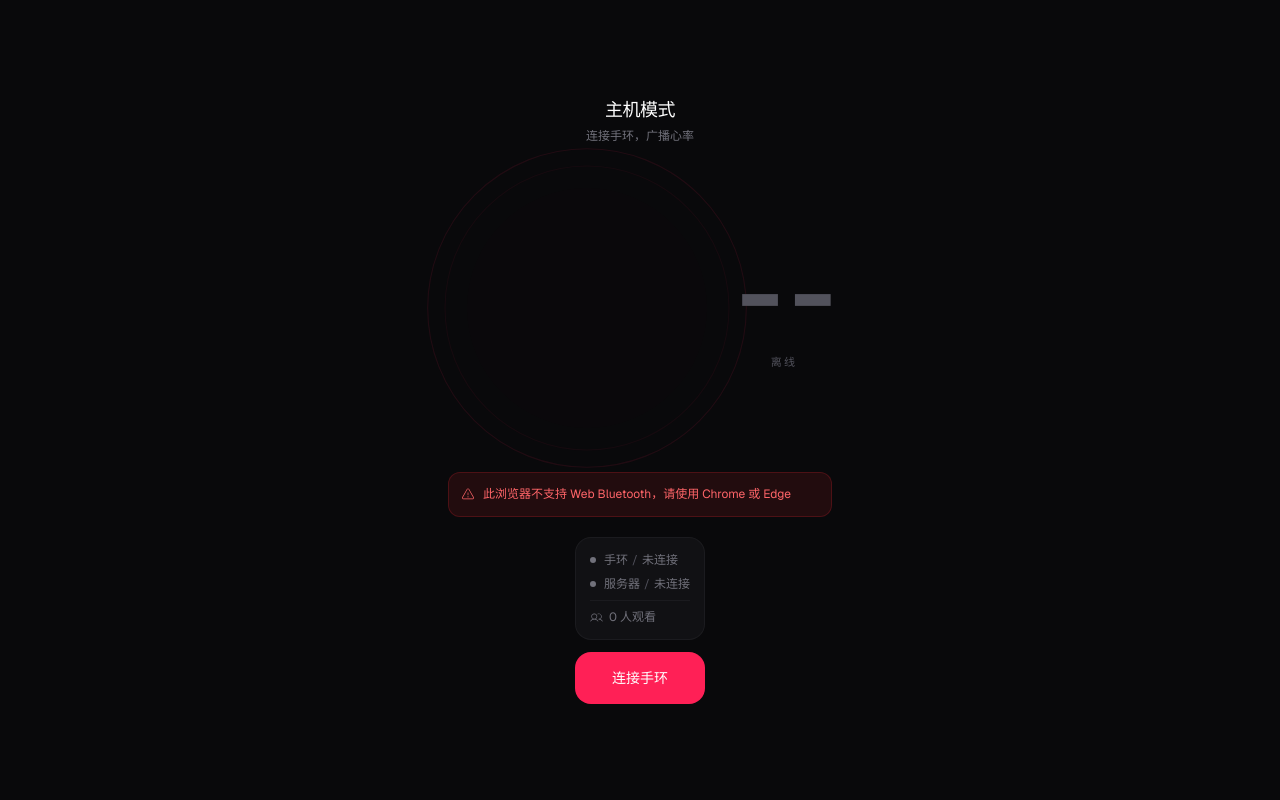
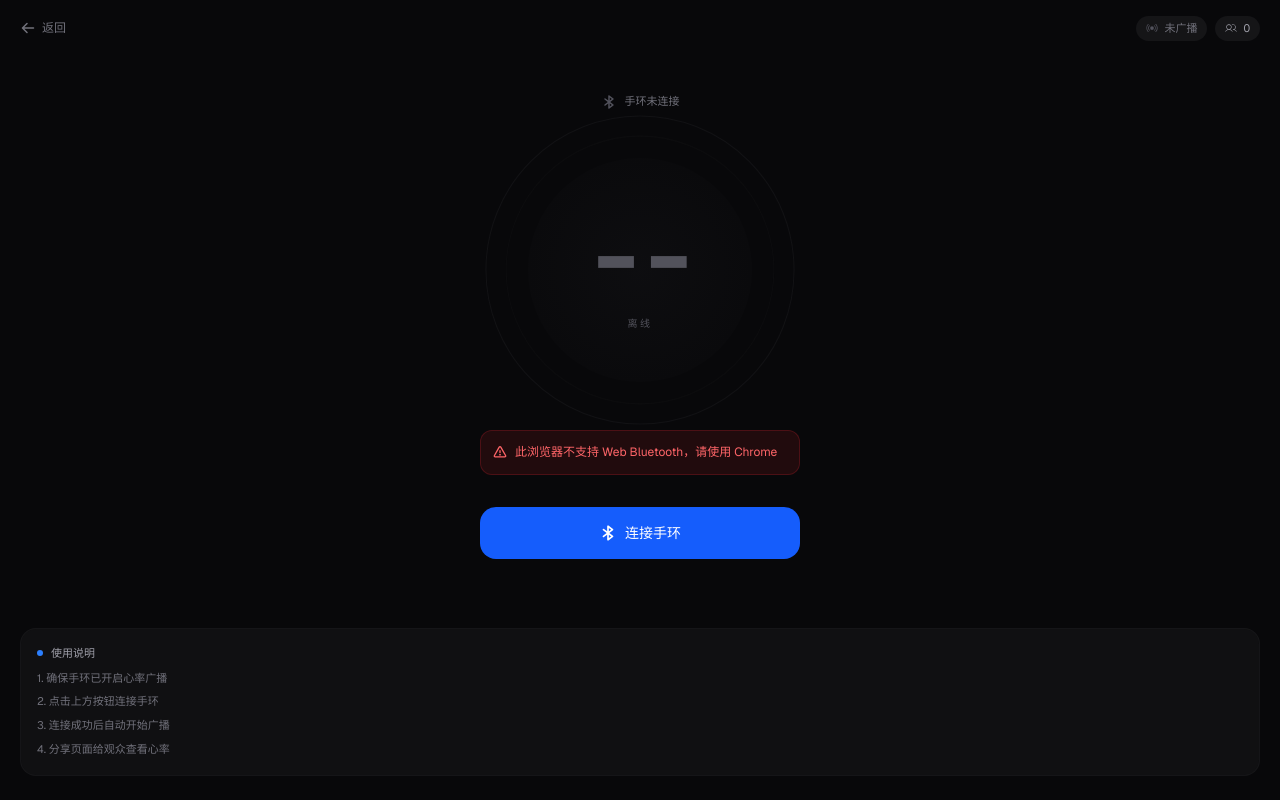
Before and after one commit to a3327564254/heart-rate-live, a Next.js app: page /host in a window 1280 px wide. Both pictures are taken after a click on the button "连接手环". Built offline with nearby package versions, Linux system fonts and the light colour scheme; no server answers.

Commit message:
feat: 重新设计 UI，更专业的界面

```diff
--- a/app/host/page.tsx
+++ b/app/host/page.tsx
@@ -1,10 +1,9 @@
 "use client";
 
-import { useState, useCallback, useRef } from "react";
+import { useState, useCallback, useRef, useEffect } from "react";
 import { motion, useReducedMotion } from "motion/react";
-import { Warning } from "@phosphor-icons/react";
+import { Bluetooth, BluetoothSlash, Broadcast, Users, Warning, ArrowLeft } from "@phosphor-icons/react";
 import { HeartRateDisplay } from "@/components/HeartRateDisplay";
-import { HostControls } from "@/components/HostControls";
 import { connectToHeartRateDevice, isWebBluetoothAvailable } from "@/lib/bluetooth";
 import { HeartRateWSClient } from "@/lib/websocket";
 import type { HeartRatePoint } from "@/lib/types";
@@ -21,17 +20,11 @@ export default function HostPage() {
   const wsClientRef = useRef<HeartRateWSClient | null>(null);
   const bleConnectionRef = useRef<Awaited<ReturnType<typeof connectToHeartRateDevice>> | null>(null);
 
-  const handleConnect = useCallback(async () => {
-    setError(null);
-
-    if (!isWebBluetoothAvailable()) {
-      setError("此浏览器不支持 Web Bluetooth，请使用 Chrome 或 Edge");
-      return;
-    }
-
-    setWsStatus("connecting");
+  // 自动重连 WebSocket
+  useEffect(() => {
     const wsClient = new HeartRateWSClient("default");
     wsClientRef.current = wsClient;
+    setWsStatus("connecting");
 
     wsClient.connectAsHost({
       onConnect: () => setWsStatus("connected"),
@@ -39,6 +32,19 @@ export default function HostPage() {
       onViewerCount: setViewerCount,
       onError: (msg) => setError(msg),
     });
+
+    return () => {
+      wsClient.disconnect();
+    };
+  }, []);
+
+  const handleConnect = useCallback(async () => {
+    setError(null);
+
+    if (!isWebBluetoothAvailable()) {
+      setError("此浏览器不支持 Web Bluetooth，请使用 Chrome");
+      return;
+    }
 
     setBleStatus("connecting");
     try {
@@ -49,86 +55,143 @@ export default function HostPage() {
             const next = [...prev, { bpm: data.bpm, timestamp: Date.now() }];
             return next.slice(-120);
           });
-          wsClient.sendHeartRate(data.bpm);
+          wsClientRef.current?.sendHeartRate(data.bpm);
         },
         () => {
           setBleStatus("disconnected");
-          setError("手环已断开连接");
+          setBpm(0);
         }
       );
       bleConnectionRef.current = connection;
       setBleStatus("connected");
+      // 保存连接状态
+      localStorage.setItem("hr-host-connected", "true");
     } catch (err) {
       setBleStatus("disconnected");
-      setError(err instanceof Error ? err.message : "连接手环失败");
+      setError(err instanceof Error ? err.message : "连接失败");
     }
   }, []);
 
   const handleDisconnect = useCallback(() => {
     bleConnectionRef.current?.disconnect();
     bleConnectionRef.current = null;
-    wsClientRef.current?.disconnect();
-    wsClientRef.current = null;
     setBleStatus("disconnected");
-    setWsStatus("disconnected");
     setBpm(0);
     setHistory([]);
-    setViewerCount(0);
+    localStorage.removeItem("hr-host-connected");
   }, []);
 
+  const isConnected = bleStatus === "connected";
+
   return (
-    <main className="min-h-[100dvh] bg-zinc-950 text-white flex flex-col items-center justify-center px-4 py-6 safe-area">
-      {/* 背景 */}
-      <div className="fixed inset-0 bg-[radial-gradient(ellipse_at_top,_var(--tw-gradient-stops))] from-rose-500/5 via-zinc-950 to-zinc-950 pointer-events-none" />
+    <main className="min-h-[100dvh] bg-[#08080a] text-white flex flex-col safe-area">
+      {/* 顶部栏 */}
+      <header className="flex items-center justify-between px-5 py-4">
+        <a href="/" className="flex items-center gap-1.5 text-zinc-500 active:text-zinc-300 transition-colors">
+          <ArrowLeft size={16} weight="bold" />
+          <span className="text-xs">返回</span>
+        </a>
+        <div className="flex items-center gap-2">
+          <div className={`flex items-center gap-1.5 px-2.5 py-1 rounded-full ${
+            isConnected ? "bg-rose-500/10" : "bg-zinc-900/80"
+          }`}>
+            <Broadcast size={12} weight="fill" className={isConnected ? "text-rose-500" : "text-zinc-600"} />
+            <span className={`text-[11px] ${isConnected ? "text-rose-400" : "text-zinc-500"}`}>
+              {isConnected ? "广播中" : "未广播"}
+            </span>
+          </div>
+          <div className="flex items-center gap-1.5 px-2.5 py-1 rounded-full bg-zinc-900/80">
+            <Users size={12} weight="light" className="text-zinc-400" />
+            <span className="text-[11px] text-zinc-400 tabular-nums">{viewerCount}</span>
+          </div>
+        </div>
+      </header>
 
-      <div className="relative z-10 flex flex-col items-center gap-5 w-full max-w-md flex-1 justify-center">
-        {/* 标题 */}
+      {/* 主内容 */}
+      <div className="flex-1 flex flex-col items-center justify-center px-5 -mt-8">
+        {/* 蓝牙状态 */}
+        <div className="mb-4 flex items-center gap-2">
+          <Bluetooth size={16} weight="bold" className={
+            bleStatus === "connected" ? "text-blue-400" :
+            bleStatus === "connecting" ? "text-amber-400" : "text-zinc-600"
+          } />
+          <span className="text-[11px] text-zinc-500">
+            {bleStatus === "connected" ? "手环已连接" :
+             bleStatus === "connecting" ? "连接中..." : "手环未连接"}
+          </span>
+        </div>
+
+        {/* 心率显示 */}
         <motion.div
-          initial={reduce ? false : { opacity: 0, y: -8 }}
-          animate={{ opacity: 1, y: 0 }}
-          transition={{ duration: 0.3 }}
-          className="text-center"
+          initial={reduce ? false : { opacity: 0, scale: 0.9 }}
+          animate={{ opacity: 1, scale: 1 }}
+          transition={{ duration: 0.6, ease: [0.16, 1, 0.3, 1] }}
         >
-          <h1 className="text-lg font-medium tracking-tight">主机模式</h1>
-          <p className="text-xs text-zinc-500 mt-1">连接手环，广播心率</p>
+          <HeartRateDisplay bpm={bpm} isLive={isConnected} />
         </motion.div>
 
-        {/* 心率 */}
-        <motion.div
-          initial={reduce ? false : { opacity: 0, scale: 0.95 }}
-          animate={{ opacity: 1, scale: 1 }}
-          transition={{ duration: 0.4, delay: 0.05, ease: [0.16, 1, 0.3, 1] }}
-        >
-          <HeartRateDisplay bpm={bpm} isLive={bleStatus === "connected"} />
-        </motion.div>
-
-        {/* 错误 */}
+        {/* 错误提示 */}
         {error && (
           <motion.div
             initial={{ opacity: 0, y: 4 }}
             animate={{ opacity: 1, y: 0 }}
-            className="w-full max-w-sm p-3 rounded-xl bg-red-500/10 border border-red-500/20
+            className="mt-4 w-full max-w-xs p-3 rounded-xl bg-red-500/10 border border-red-500/20
                        flex items-start gap-2"
           >
-            <Warning size={14} className="text-red-400 mt-0.5 shrink-0" weight="light" />
+            <Warning size={14} className="text-red-400 mt-0.5 shrink-0" weight="bold" />
             <span className="text-xs text-red-400 leading-relaxed">{error}</span>
           </motion.div>
         )}
 
-        {/* 控制 */}
+        {/* 连接按钮 */}
         <motion.div
-          initial={reduce ? false : { opacity: 0, y: 8 }}
+          initial={reduce ? false : { opacity: 0, y: 20 }}
           animate={{ opacity: 1, y: 0 }}
-          transition={{ duration: 0.3, delay: 0.1 }}
+          transition={{ duration: 0.4, delay: 0.2 }}
+          className="mt-8 w-full max-w-xs"
         >
-          <HostControls
-            bleStatus={bleStatus}
-            wsStatus={wsStatus}
-            viewerCount={viewerCount}
-            onConnect={handleConnect}
-            onDisconnect={handleDisconnect}
-          />
+          {!isConnected ? (
+            <button
+              onClick={handleConnect}
+              disabled={bleStatus === "connecting"}
+              className="w-full py-4 px-6 rounded-2xl bg-blue-600 text-white font-medium text-sm
+                         active:bg-blue-700
+                         disabled:opacity-40 disabled:cursor-not-allowed
+                         transition-colors duration-150
+                         flex items-center justify-center gap-2"
+            >
+              <Bluetooth size={18} weight="bold" />
+              {bleStatus === "connecting" ? "连接中..." : "连接手环"}
+            </button>
+          ) : (
+            <button
+              onClick={handleDisconnect}
+              className="w-full py-4 px-6 rounded-2xl bg-zinc-800 text-zinc-300 font-medium text-sm
+                         active:bg-zinc-700
+                         transition-colors duration-150
+                         flex items-center justify-center gap-2"
+            >
+              <BluetoothSlash size={18} weight="bold" />
+              断开连接
+            </button>
+          )}
         </motion.div>
+      </div>
+
+      {/* 底部提示 */}
+      <div className="px-5 pb-6">
+        <div className="p-4 rounded-2xl bg-zinc-900/50 border border-zinc-800/30">
+          <div className="flex items-center gap-2 mb-2">
+            <div className="w-1.5 h-1.5 rounded-full bg-blue-500" />
+            <span className="text-[11px] text-zinc-400 font-medium">使用说明</span>
+          </div>
+          <ul className="space-y-1.5 text-[11px] text-zinc-500 leading-relaxed">
+            <li>1. 确保手环已开启心率广播</li>
+            <li>2. 点击上方按钮连接手环</li>
+            <li>3. 连接成功后自动开始广播</li>
+            <li>4. 分享页面给观众查看心率</li>
+          </ul>
+        </div>
       </div>
     </main>
   );
--- a/components/HeartRateChart.tsx
+++ b/components/HeartRateChart.tsx
@@ -35,43 +35,43 @@ export function HeartRateChart({ data, maxPoints = 60 }: HeartRateChartProps) {
     if (chartData.length === 0) return { minBpm: 40, maxBpm: 200 };
     const bpms = chartData.map((d) => d.bpm);
     return {
-      minBpm: Math.max(40, Math.min(...bpms) - 15),
-      maxBpm: Math.min(220, Math.max(...bpms) + 15),
+      minBpm: Math.max(40, Math.min(...bpms) - 20),
+      maxBpm: Math.min(220, Math.max(...bpms) + 20),
     };
   }, [chartData]);
 
   if (chartData.length === 0) {
     return (
-      <div className="w-full h-40 flex flex-col items-center justify-center gap-2 text-zinc-600">
-        <Pulse size={20} weight="light" />
-        <span className="text-xs">等待数据</span>
+      <div className="w-full h-32 flex flex-col items-center justify-center gap-2">
+        <Pulse size={20} weight="light" className="text-zinc-700" />
+        <span className="text-[11px] text-zinc-600">等待数据</span>
       </div>
     );
   }
 
   return (
-    <div className="w-full h-44">
+    <div className="w-full h-36">
       <ResponsiveContainer width="100%" height="100%">
-        <AreaChart data={chartData}>
+        <AreaChart data={chartData} margin={{ top: 5, right: 5, left: -20, bottom: 0 }}>
           <defs>
             <linearGradient id="hrGradient" x1="0" y1="0" x2="0" y2="1">
-              <stop offset="5%" stopColor="#f43f5e" stopOpacity={0.2} />
-              <stop offset="95%" stopColor="#f43f5e" stopOpacity={0} />
+              <stop offset="0%" stopColor="#f43f5e" stopOpacity={0.3} />
+              <stop offset="100%" stopColor="#f43f5e" stopOpacity={0} />
             </linearGradient>
           </defs>
           <XAxis
             dataKey="time"
-            tick={{ fill: "#52525b", fontSize: 10 }}
+            tick={{ fill: "#3f3f46", fontSize: 9 }}
             axisLine={false}
             tickLine={false}
             interval="preserveStartEnd"
           />
           <YAxis
             domain={[minBpm, maxBpm]}
-            tick={{ fill: "#52525b", fontSize: 10 }}
+            tick={{ fill: "#3f3f46", fontSize: 9 }}
             axisLine={false}
             tickLine={false}
-            width={32}
+            width={30}
           />
           <Tooltip
             contentStyle={{
@@ -80,7 +80,8 @@ export function HeartRateChart({ data, maxPoints = 60 }: HeartRateChartProps) {
               borderRadius: "12px",
               color: "#fff",
               fontSize: "11px",
-              padding: "8px 12px",
+              padding: "6px 10px",
+              boxShadow: "0 4px 12px rgba(0,0,0,0.3)",
             }}
             labelStyle={{ color: "#71717a", fontSize: "10px" }}
             formatter={(value) => [`${value} BPM`]}
@@ -89,7 +90,7 @@ export function HeartRateChart({ data, maxPoints = 60 }: HeartRateChartProps) {
             type="monotone"
             dataKey="bpm"
             stroke="#f43f5e"
-            strokeWidth={1.5}
+            strokeWidth={2}
             fill="url(#hrGradient)"
             dot={false}
             activeDot={{ r: 3, fill: "#f43f5e", strokeWidth: 0 }}
--- a/components/HeartRateDisplay.tsx
+++ b/components/HeartRateDisplay.tsx
@@ -1,7 +1,6 @@
 "use client";
 
 import { motion, AnimatePresence, useReducedMotion } from "motion/react";
-import { PulseRing } from "./PulseRing";
 
 interface HeartRateDisplayProps {
   bpm: number;
@@ -10,36 +9,108 @@ interface HeartRateDisplayProps {
 
 export function HeartRateDisplay({ bpm, isLive }: HeartRateDisplayProps) {
   const reduce = useReducedMotion();
+  const interval = bpm > 0 ? 60 / bpm : 1.5;
 
   return (
-    <div className="relative flex items-center justify-center">
-      {/* 脉搏圆环 */}
-      <PulseRing bpm={bpm} className="w-56 h-56 md:w-72 md:h-72" />
+    <div className="relative flex items-center justify-center w-64 h-64 md:w-72 md:h-72">
+      {/* 外层光晕 */}
+      {isLive && bpm > 0 && (
+        <motion.div
+          className="absolute inset-0 rounded-full"
+          style={{
+            background: "radial-gradient(circle, rgba(244,63,94,0.15) 0%, transparent 70%)",
+          }}
+          animate={reduce ? {} : {
+            scale: [1, 1.1, 1],
+            opacity: [0.5, 0.8, 0.5],
+          }}
+          transition={{
+            duration: interval,
+            repeat: Infinity,
+            ease: "easeInOut",
+          }}
+        />
+      )}
+
+      {/* 脉搏圆环 - 外 */}
+      <motion.div
+        className="absolute inset-0 rounded-full"
+        style={{
+          border: `1px solid ${isLive ? "rgba(244,63,94,0.3)" : "rgba(63,63,70,0.3)"}`,
+        }}
+        animate={reduce ? {} : {
+          scale: [1, 1.08, 1],
+          opacity: [0.3, 0.6, 0.3],
+        }}
+        transition={{
+          duration: interval,
+          repeat: Infinity,
+          ease: "easeInOut",
+        }}
+      />
+
+      {/* 脉搏圆环 - 中 */}
+      <motion.div
+        className="absolute inset-4 rounded-full"
+        style={{
+          border: `1px solid ${isLive ? "rgba(244,63,94,0.2)" : "rgba(63,63,70,0.2)"}`,
+        }}
+        animate={reduce ? {} : {
+          scale: [1, 1.05, 1],
+          opacity: [0.2, 0.4, 0.2],
+        }}
+        transition={{
+          duration: interval,
+          repeat: Infinity,
+          ease: "easeInOut",
+          delay: interval * 0.1,
+        }}
+      />
+
+      {/* 内层背景 */}
+      <div
+        className="absolute inset-8 rounded-full"
+        style={{
+          background: isLive
+            ? "radial-gradient(circle, rgba(244,63,94,0.08) 0%, rgba(9,9,11,0.5) 100%)"
+            : "radial-gradient(circle, rgba(63,63,70,0.1) 0%, rgba(9,9,11,0.5) 100%)",
+        }}
+      />
 
       {/* 心率数字 */}
       <div className="relative z-10 text-center">
         <AnimatePresence mode="wait">
           <motion.div
             key={bpm}
-            initial={reduce ? false : { opacity: 0, y: 8 }}
-            animate={{ opacity: 1, y: 0 }}
-            exit={{ opacity: 0, y: -8 }}
-            transition={{ duration: 0.15, ease: "easeOut" }}
-            className="font-mono text-7xl md:text-8xl font-bold text-white tracking-tighter leading-none"
+            initial={reduce ? false : { opacity: 0, y: 4, scale: 0.98 }}
+            animate={{ opacity: 1, y: 0, scale: 1 }}
+            exit={{ opacity: 0, y: -4, scale: 0.98 }}
+            transition={{ duration: 0.12, ease: "easeOut" }}
+            className="font-mono font-bold tracking-tighter leading-none"
+            style={{
+              fontSize: "clamp(4rem, 12vw, 6rem)",
+              color: isLive ? "#fff" : "#52525b",
+            }}
           >
-            {bpm > 0 ? bpm : <span className="text-zinc-600">--</span>}
+            {bpm > 0 ? bpm : "--"}
           </motion.div>
         </AnimatePresence>
 
-        <motion.div
-          className="mt-3 text-[11px] tracking-[0.2em] uppercase"
-          animate={isLive ? { opacity: [0.5, 1, 0.5] } : {}}
-          transition={{ duration: 2, repeat: Infinity, ease: "easeInOut" }}
-        >
-          <span className={isLive ? "text-rose-400" : "text-zinc-600"}>
-            {isLive ? "实时" : "离线"}
+        <div className="mt-3 flex items-center justify-center gap-2">
+          {isLive && bpm > 0 && (
+            <motion.div
+              className="w-1.5 h-1.5 rounded-full bg-rose-500"
+              animate={reduce ? {} : { scale: [1, 1.4, 1], opacity: [1, 0.6, 1] }}
+              transition={{ duration: interval, repeat: Infinity }}
+            />
+          )}
+          <span
+            className="text-[10px] tracking-[0.25em] uppercase font-medium"
+            style={{ color: isLive ? "rgba(244,63,94,0.8)" : "#52525b" }}
+          >
+            {isLive ? "BPM" : "离线"}
           </span>
-        </motion.div>
+        </div>
       </div>
     </div>
   );
```
Also changed, not shown: app/page.tsx (+65 -52 lines).
